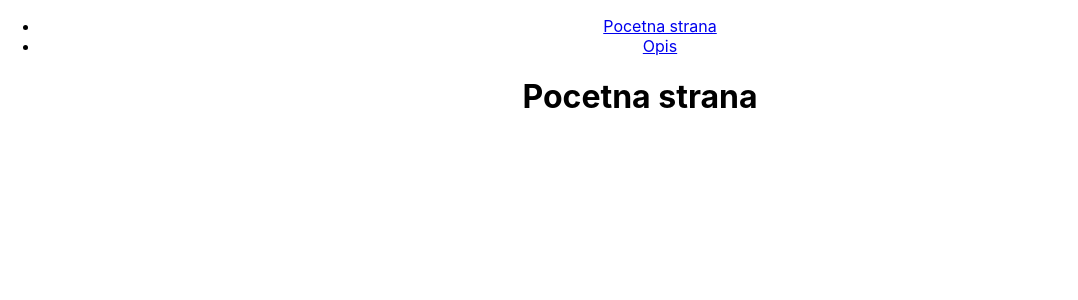
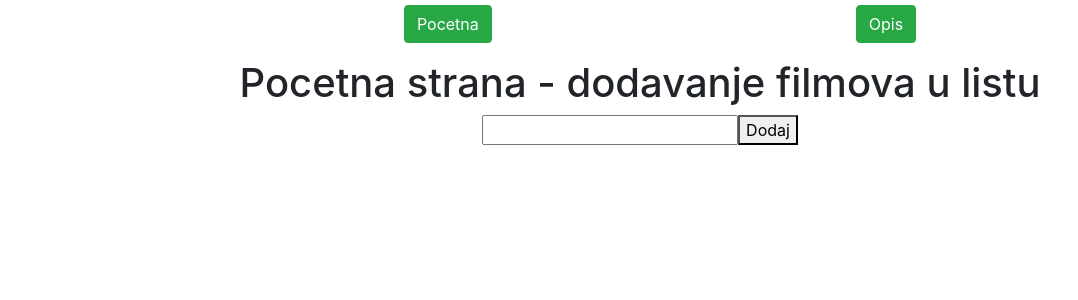
Before and after one commit to petarmilatovic98/ReactITEH, a React (Create React App) app: page / in a window 1280 px wide. Shown: the top 300 px of the page, without its empty margins (0-1078 px from the left). Built offline with nearby package versions, Linux system fonts and the light colour scheme.

Commit message:
Dodate klase za Film, Listu, Formu

```diff
--- a/package.json
+++ b/package.json
@@ -6,10 +6,13 @@
     "@testing-library/jest-dom": "^5.11.9",
     "@testing-library/react": "^11.2.3",
     "@testing-library/user-event": "^12.6.2",
+    "bootstrap": "^4.6.0",
     "react": "^17.0.1",
+    "react-bootstrap": "^1.4.3",
     "react-dom": "^17.0.1",
     "react-router-dom": "^5.2.0",
     "react-scripts": "4.0.1",
+    "uuid": "^8.3.2",
     "web-vitals": "^0.2.4"
   },
   "scripts": {
--- a/src/Meni.js
+++ b/src/Meni.js
@@ -1,15 +1,12 @@
 import React from 'react'
-import {Link} from 'react-router-dom'
+import { Link } from 'react-router-dom'
+import Button from 'react-bootstrap/Button'
 
-function Meni(){
+function Meni() {
     return (
-        <ul>
-            <li>
-                <Link to="/">Pocetna strana</Link>
-            </li>
-            <li>
-                <Link to="/opis">Opis</Link>
-            </li>
+        <ul style={{ display: 'flex', justifyContent: 'space-evenly', marginTop: '5px' }}>
+            <Button variant="success"><Link to="/" style={{ textDecoration: 'none', color: 'white' }}>Pocetna</Link></Button>{' '}
+            <Button variant="success"><Link to="/opis" style={{ textDecoration: 'none', color: 'white' }}>Opis</Link></Button>{' '}
         </ul>
     )
 }
--- /dev/null
+++ b/src/Movie.js
@@ -0,0 +1,12 @@
+import React from "react";
+
+function Movie({movie}) {
+    return(
+        <div style={{display:"flex"}}>
+            <li style={{color:'black'}}>{movie.name}</li>
+            <button>X</button>
+        </div>
+    );
+}
+
+export default Movie;
--- /dev/null
+++ b/src/MovieList.js
@@ -0,0 +1,14 @@
+import React from "react";
+import Movie from './Movie'
+
+function MovieList({movies}) {
+    return(
+        <ul>
+            {movies.map(movie=>(
+                <Movie key={movie.id} movie={movie}/>
+            ))}
+        </ul>
+    );
+}
+
+export default MovieList;
--- /dev/null
+++ b/src/MoviesForm.js
@@ -0,0 +1,33 @@
+import React,{useState} from 'react'
+import {v4 as uuidv4} from 'uuid'
+
+
+function MoviesForm({addMovie}){
+
+    const [movie, setMovie] = useState({
+        id: "",
+        name: ""
+        // artist: ""
+    });
+
+    function handleMovieInputChange(e){
+        setMovie({...movie, name: e.target.value})
+    }
+
+    function handleSubmit(e) {
+        e.preventDefault();
+        if(movie.name.trim()){
+            addMovie({...movie, id:uuidv4()});
+            setMovie({...movie, name:""});
+        }
+    }
+
+    return(
+      <form onSubmit={handleSubmit}>
+          <input onChange={handleMovieInputChange} value={movie.name} name="name" type="text"/>
+          <button type="submit">Dodaj</button>
+      </form>
+    );
+}
+
+export default MoviesForm;
--- a/src/Pocetna.js
+++ b/src/Pocetna.js
@@ -1,9 +1,21 @@
-import React from 'react'
+import React, {useState} from 'react'
+import MoviesForm from './MoviesForm'
+import MovieList from './MovieList'
 
-function Pocetna(){
-    return(
+function Pocetna() {
+
+    const [movies, setMovies] = useState([]);
+
+    function addMovie(movie) {
+        setMovies([movie, ...movies]);
+    }
+
+    return (
         <div>
-            <h1>Pocetna strana</h1>
+            <h1>Pocetna strana - dodavanje filmova u listu</h1>
+
+            <MoviesForm addMovie={addMovie} />
+            <MovieList movies={movies} />
         </div>
     );
 }
--- a/src/index.js
+++ b/src/index.js
@@ -4,6 +4,7 @@ import './index.css';
 import App from './App';
 import reportWebVitals from './reportWebVitals';
 import {BrowserRouter} from 'react-router-dom'
+import 'bootstrap/dist/css/bootstrap.css'
 
 ReactDOM.render(
   <BrowserRouter>
```
Also changed, not shown: src/App.js (+12 -0 lines), 2 other files (tests, documents, lock files or other folders).
